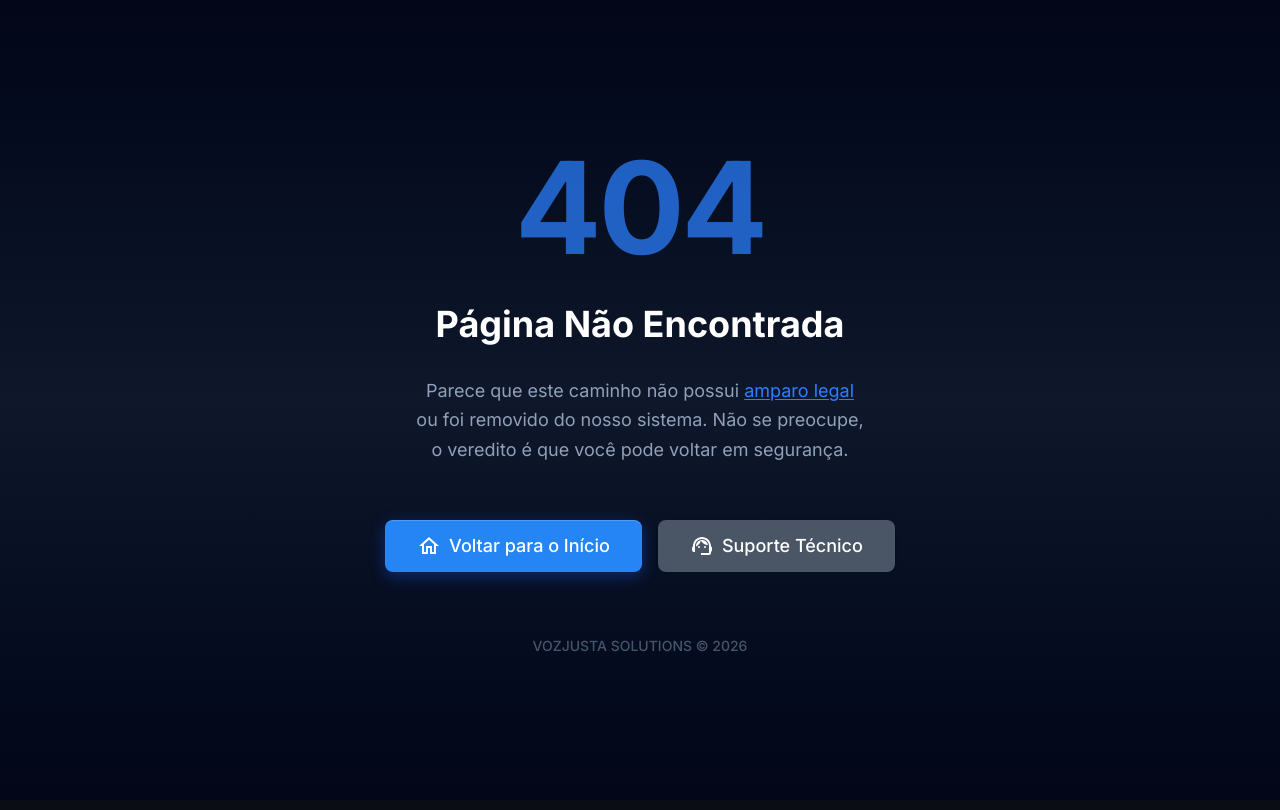
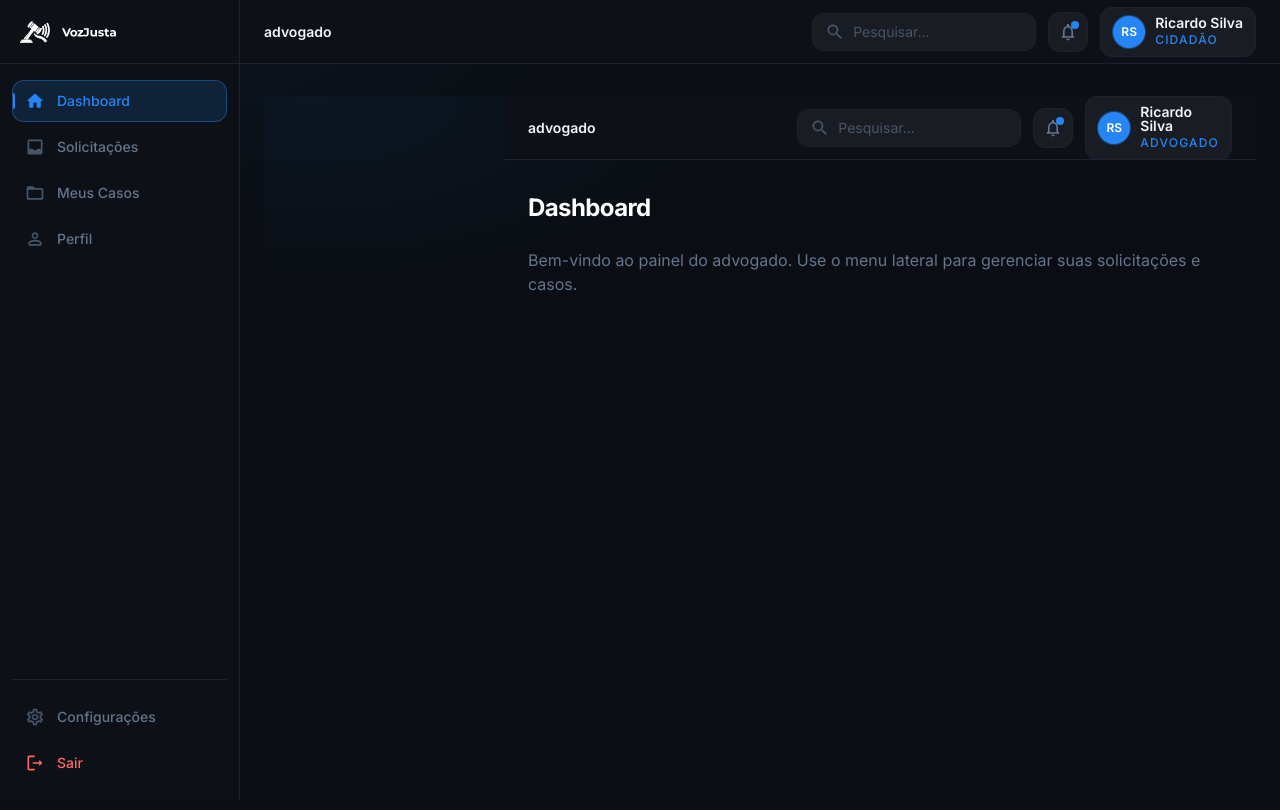
Before and after one commit to VozJusta/VJ.WEB, a Next.js app: page /advogado in a window 1280 px wide. Before the commit this address had no page. Shown: the top 810 px of the page. Built offline with nearby package versions, Linux system fonts and the light colour scheme.

Commit message:
feat(lawyer): add routes

```diff
--- /dev/null
+++ b/app/(private)/advogado/layout.tsx
@@ -0,0 +1,55 @@
+"use client";
+
+import { useState } from "react";
+import { cn } from "@/lib/utils";
+import { Sidebar } from "@/components/layout/sidebar";
+import { DashboardHeader } from "@/components/layout/dashboard-header";
+import { lawyerMainNav, lawyerBottomNav } from "@/components/layout/sidebar/sidebar-lawyer.navigation";
+import { useAuth } from "@/contexts/auth-context";
+
+export default function LawyerLayout({
+  children,
+}: {
+  children: React.ReactNode;
+}) {
+  const [isSidebarOpen, setIsSidebarOpen] = useState(false);
+  const { user } = useAuth();
+
+  const displayUser = {
+    name: user.name,
+    role: "Advogado",
+    avatarUrl: user.avatarUrl,
+  };
+
+  return (
+    <div className="layout-bg min-h-screen">
+      <Sidebar
+        isOpen={isSidebarOpen}
+        onToggle={() => setIsSidebarOpen((prev) => !prev)}
+        onClose={() => setIsSidebarOpen(false)}
+        mainNav={lawyerMainNav}
+        bottomNav={lawyerBottomNav}
+      />
+
+      <div
+        className={cn(
+          "flex min-h-screen flex-col transition-[padding-left] duration-300 ease-in-out",
+          "lg:pl-60",
+        )}
+      >
+        <DashboardHeader
+          user={displayUser}
+          onMenuToggle={() => setIsSidebarOpen((prev) => !prev)}
+        />
+
+        <main
+          id="main-content"
+          tabIndex={-1}
+          className="flex flex-1 flex-col gap-8 px-4 py-6 md:px-6 md:py-8 focus-visible:outline-none"
+        >
+          {children}
+        </main>
+      </div>
+    </div>
+  );
+}
--- /dev/null
+++ b/app/(private)/advogado/page.tsx
@@ -0,0 +1,19 @@
+import type { Metadata } from "next";
+
+export const metadata: Metadata = {
+  title: "Dashboard do Advogado | Voz Justa",
+  description: "Painel principal do advogado para gerenciar casos e solicitações",
+};
+
+export default function LawyerDashboardPage() {
+  return (
+    <section aria-label="Dashboard do Advogado">
+      <h1 className="text-2xl font-bold text-white tracking-tight mb-6">
+        Dashboard
+      </h1>
+      <p className="text-text-secondary">
+        Bem-vindo ao painel do advogado. Use o menu lateral para gerenciar suas solicitações e casos.
+      </p>
+    </section>
+  );
+}
--- /dev/null
+++ b/app/(private)/advogado/solicitacoes/page.tsx
@@ -0,0 +1,11 @@
+import type { Metadata } from "next";
+import { AllRequestsFeature } from "@/features/lawyer-dashboard/requests/all-requests-feature";
+
+export const metadata: Metadata = {
+  title: "Solicitações | Voz Justa",
+  description: "Gerencie as solicitações de casos enviadas por cidadãos",
+};
+
+export default function SolicitacoesPage() {
+  return <AllRequestsFeature />;
+}
```
